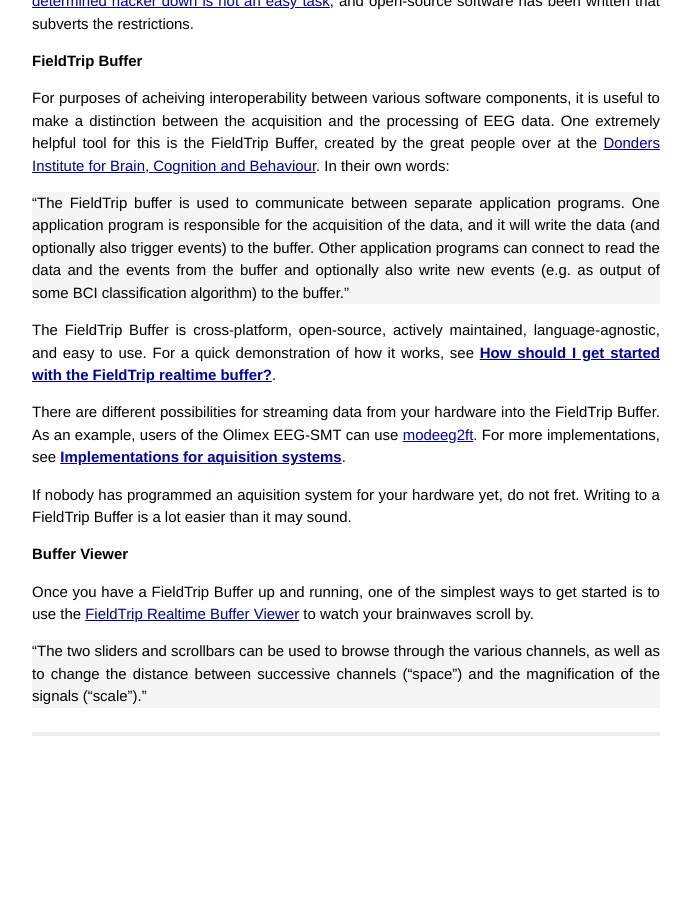
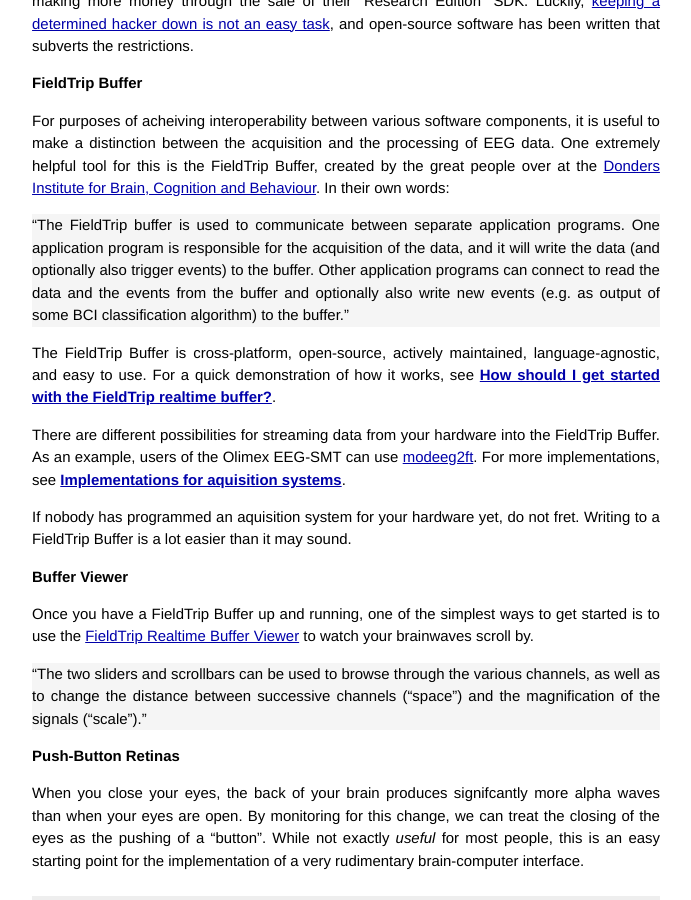
Before and after one commit to drewbug/EEG.li, a Jekyll site: the page built from index.markdown, in a window 1280 px wide and 900 px high, scrolled down 1411 px. Shown: the whole window, without its empty margins (294-985 px from the left). Built offline with Jekyll 4.4.1, drawn with Linux system fonts in a browser that asks for light colours; Markdown is read by kramdown in place of the engine named in the settings; before the commit the page ends 2147 px from its top, so only the background shows below that; some of the changed text lies outside the part shown.

Commit message:
Push-Button Retinas

```diff
--- a/index.markdown
+++ b/index.markdown
@@ -25,6 +25,7 @@ Many of the cognitive algorithms our brains use are not be able to be perceived
     <li><a href="#toc_0">1 Hardware</a></li>
     <li><a href="#toc_1">2 FieldTrip Buffer</a></li>
     <li><a href="#toc_2">3 Buffer Viewer</a></li>
+    <li><a href="#toc_3">4 Push-Button Retinas</a></li>
   </ul>
 </div>
 
@@ -56,3 +57,8 @@ Buffer Viewer
 Once you have a FieldTrip Buffer up and running, one of the simplest ways to get started is to use the [FieldTrip Realtime Buffer Viewer](http://fieldtrip.fcdonders.nl/development/realtime/bufferviewer) to watch your brainwaves scroll by.
 
 > <q>The two sliders and scrollbars can be used to browse through the various channels, as well as to change the distance between successive channels (“space”) and the magnification of the signals (“scale”).</q>
+
+Push-Button Retinas
+-------------------
+
+When you close your eyes, the back of your brain produces signifcantly more alpha waves than when your eyes are open. By monitoring for this change, we can treat the closing of the eyes as the pushing of a "button". While not exactly _useful_ for most people, this is an easy starting point for the implementation of a very rudimentary brain-computer interface.
```
